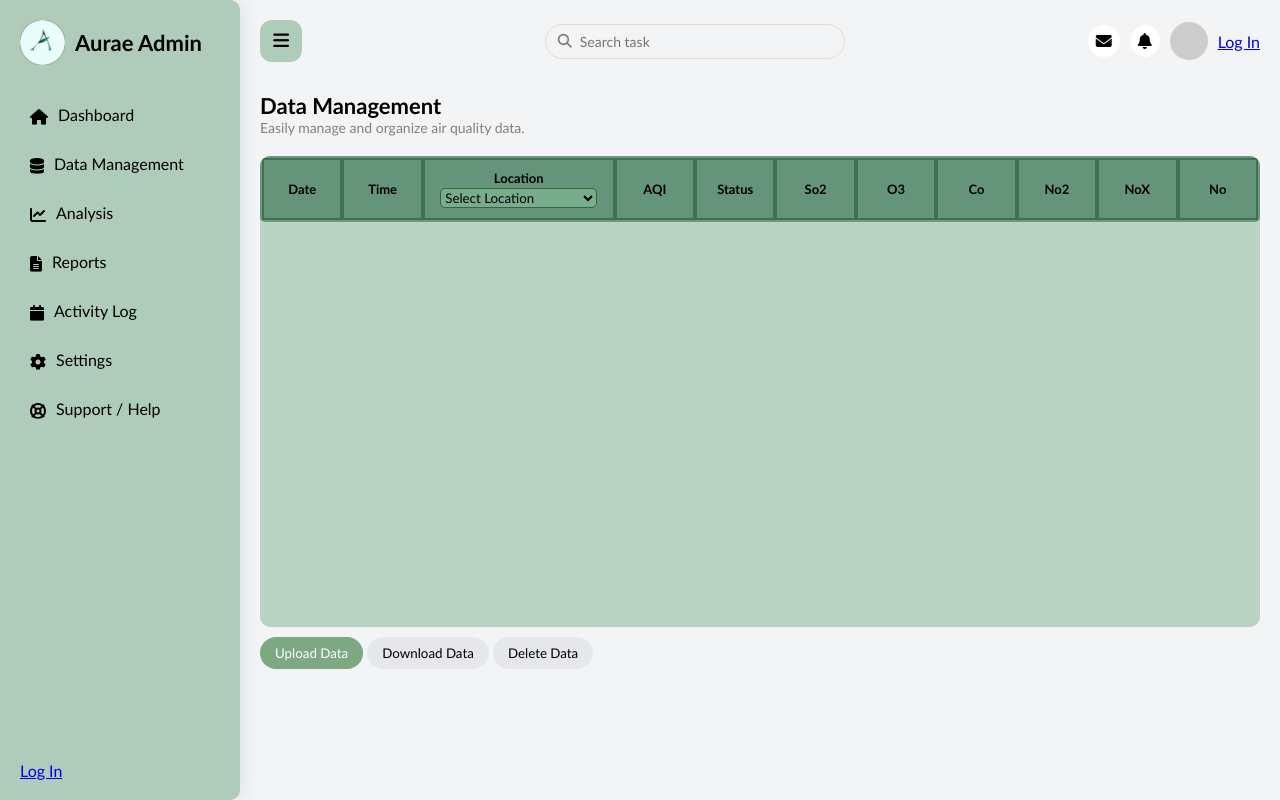
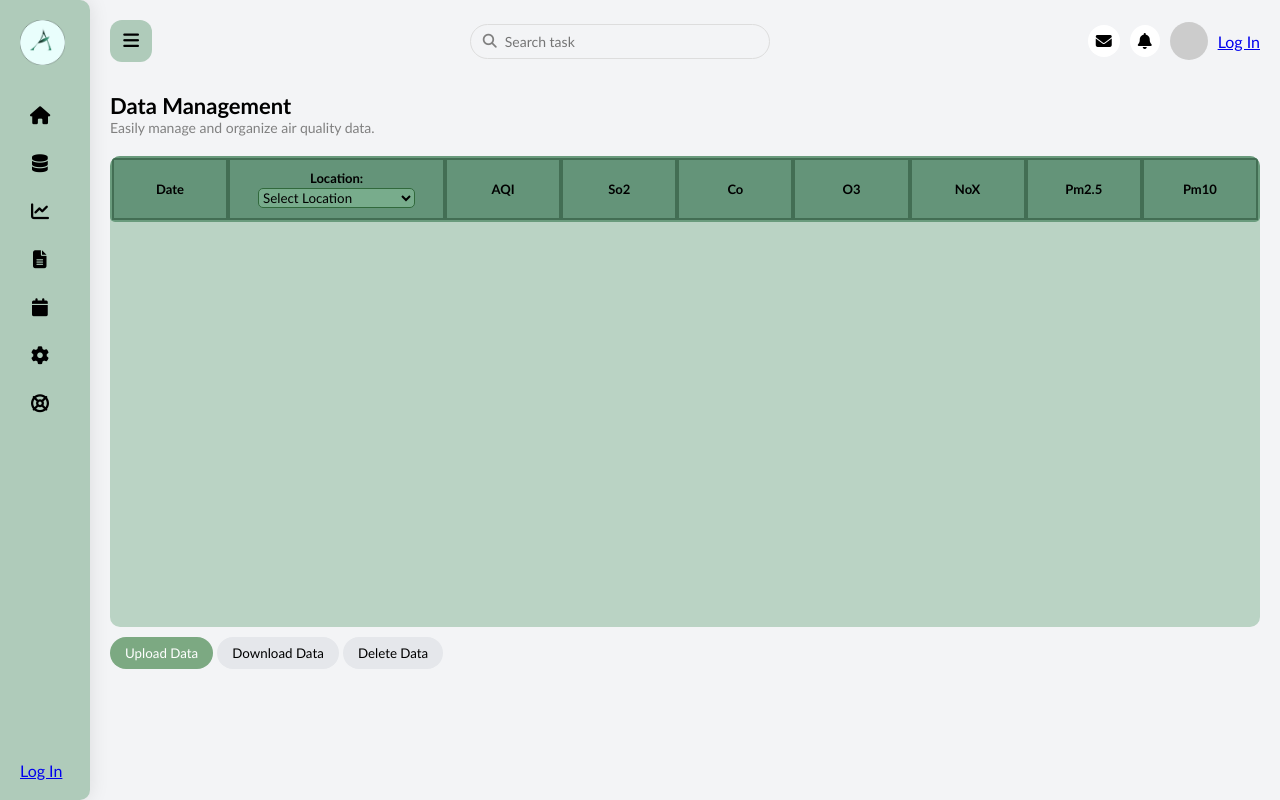
Before and after one commit to Zendac101/django_aurae, a Django app: template admin_dashboard/templates/data_management.html in a window 1280 px wide. Run offline with Django 5.2, Linux system fonts and the light colour scheme; the template is opened without the code that fills it: most values are stand-ins (such as "Sample title", 1, 10 or a date in 2020); lists and menus that the app fills with data are empty.

Commit message:
fix sidebar

```diff
--- a/admin_dashboard/templates/activity_log.html
+++ b/admin_dashboard/templates/activity_log.html
@@ -18,7 +18,7 @@
 
 <body>
 
-    <div id="container">
+    <div id="container" class="expand">
 
         {% include 'sidebar.html' %}
 
--- a/admin_dashboard/templates/analysis.html
+++ b/admin_dashboard/templates/analysis.html
@@ -14,7 +14,7 @@
 
 <body>
 
-    <div id="container">
+    <div id="container" class="expand">
 
         {% include 'sidebar.html' %}
 
@@ -42,9 +42,9 @@
                             <option value="so2">SO2</option>
                             <option value="co">CO</option>
                             <option value="o3">O3</option>
+                            <option value="pm10">PM10</option>
+                            <option value="pm2.5">PM2.5</option>
                             <option value="nox">NOX</option>
-                            <option value="no2">NO2</option>
-                            <option value="no">NO</option>
                         </select>
 
 
--- a/admin_dashboard/templates/data_management.html
+++ b/admin_dashboard/templates/data_management.html
@@ -18,7 +18,7 @@
 
     <body>
 
-        <div id="container">
+        <div id="container" class="expand">
 
             {% include 'sidebar.html' %}
 
@@ -40,9 +40,8 @@
                         <table id="pollutant_table">
                             <thead>
                                 <th>Date</th>
-                                <th>Time</th>
                                 <th>
-                                    <label for="location">Location</label>
+                                    <label for="location">Location:</label>
                                     <select name="location" id="location">
                                         <option value="">Select Location</option>
                                         {% for site_id, site_name in location_options %}
@@ -58,13 +57,14 @@
 
                                 </th>
                                 <th>AQI</th>
-                                <th>Status</th>
                                 <th>So2</th>
+                                <th>Co</th>
                                 <th>O3</th>
-                                <th>Co</th>
-                                <th>No2</th>
                                 <th>NoX</th>
-                                <th>No</th>
+                                <th>Pm2.5</th>
+                                <th>Pm10</th>
+
+
 
 
                             </thead>
@@ -118,8 +118,8 @@
 
 
                                 const columnOrder = [
-                                    row[0], row[1], selectedText, row[3], row[4],
-                                    row[5], row[6], row[7], row[8], row[9], row[10]
+                                    row[0], selectedText, row[2], row[3],
+                                    row[4], row[5], row[6], row[7], row[8]
                                 ];
 
 
--- a/admin_dashboard/templates/home.html
+++ b/admin_dashboard/templates/home.html
@@ -19,7 +19,7 @@
 
 <body>
 
-    <div id="container">
+    <div id="container" class="expand">
         {% include 'sidebar.html' %}
 
 
--- a/admin_dashboard/templates/reports.html
+++ b/admin_dashboard/templates/reports.html
@@ -18,7 +18,7 @@
 
 <body>
 
-    <div id="container">
+    <div id="container" class="expand">
 
         {% include 'sidebar.html' %}
 
--- a/admin_dashboard/templates/settings.html
+++ b/admin_dashboard/templates/settings.html
@@ -17,7 +17,7 @@
 
     <body>
 
-        <div id="container">
+        <div id="container" class="expand">
 
             {% include 'sidebar.html' %}
 
--- a/admin_dashboard/templates/sidebar.html
+++ b/admin_dashboard/templates/sidebar.html
@@ -3,7 +3,7 @@
 
 <body>
 
-    <aside class="sidebar">
+    <aside class="sidebar collapsed">
         <div>
             <div class="logo">
                 <img src="{% static 'image/logo_aurae.png' %}" class="logo-img" alt="Aurae Logo">
--- a/admin_dashboard/templates/support.html
+++ b/admin_dashboard/templates/support.html
@@ -16,7 +16,7 @@
 
 <body>
 
-    <div id="container">
+    <div id="container" class="expand">
 
         {% include 'sidebar.html' %}
 
```
Also changed, not shown: admin_dashboard/models.py (+10 -4 lines), admin_dashboard/views.py (+15 -10 lines).
